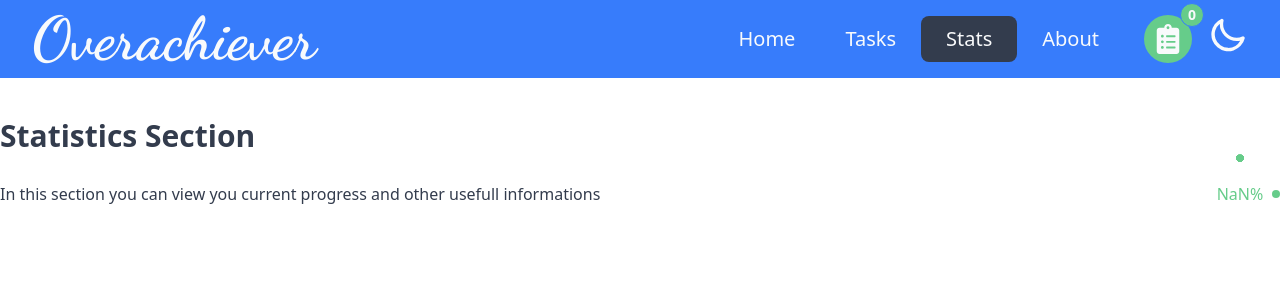
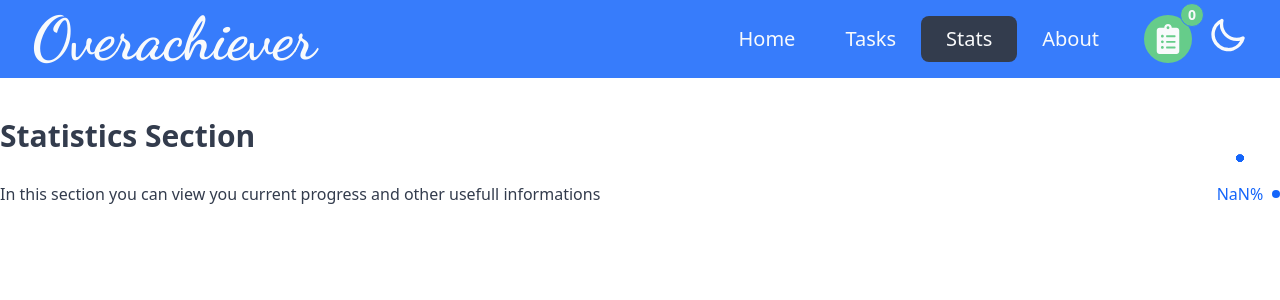
Before and after one commit to Radexman/Overachiever, a React (Create React App) app: page /stats in a window 1280 px wide. Shown: the top 300 px of the page. Built offline with nearby package versions, Linux system fonts and the light colour scheme.

Commit message:
Radial Chart Component

```diff
--- /dev/null
+++ b/src/Types/PercentageType.ts
@@ -0,0 +1 @@
+export type PercentageType = number;
--- /dev/null
+++ b/src/Types/RadialChart.ts
@@ -0,0 +1,9 @@
+import { PercentageType } from "./PercentageType";
+
+type RadialChartProps = {
+  percentage: PercentageType;
+  textColor: string;
+  bgColor?: string;
+};
+
+export default RadialChartProps;
--- a/src/components/Pages/Stats/Stats.tsx
+++ b/src/components/Pages/Stats/Stats.tsx
@@ -1,5 +1,6 @@
 import { useContext, CSSProperties } from "react";
 import AppContext from "../../../context/AppContext";
+import RadialChart from "../../layout/RadialChart/RadialChart";
 
 const Stats = () => {
   const { taskList, completed } = useContext(AppContext);
@@ -19,13 +20,10 @@ const Stats = () => {
         </div>
         {/* Statistics Section */}
         <div>
-          {/* <RadialChart completedPercentage={completedPercentage} /> */}
-          <div
-            className="radial-progress text-primary"
-            style={{ "--value": completedPercentage } as CSSProperties}
-          >
-            <p>{`${completedPercentage}%`}</p>
-          </div>
+          <RadialChart
+            percentage={completedPercentage}
+            textColor="text-secondary-focus"
+          />
         </div>
       </div>
     </div>
--- /dev/null
+++ b/src/components/layout/RadialChart/RadialChart.tsx
@@ -0,0 +1,15 @@
+import { CSSProperties } from "styled-components";
+import RadialChartProps from "../../../Types/RadialChart";
+
+const RadialChart = ({ percentage, textColor, bgColor }: RadialChartProps) => {
+  return (
+    <div
+      className={`radial-progress ${textColor} ${bgColor}`}
+      style={{ "--value": percentage } as CSSProperties}
+    >
+      {`${percentage.toFixed()}%`}
+    </div>
+  );
+};
+
+export default RadialChart;
```
